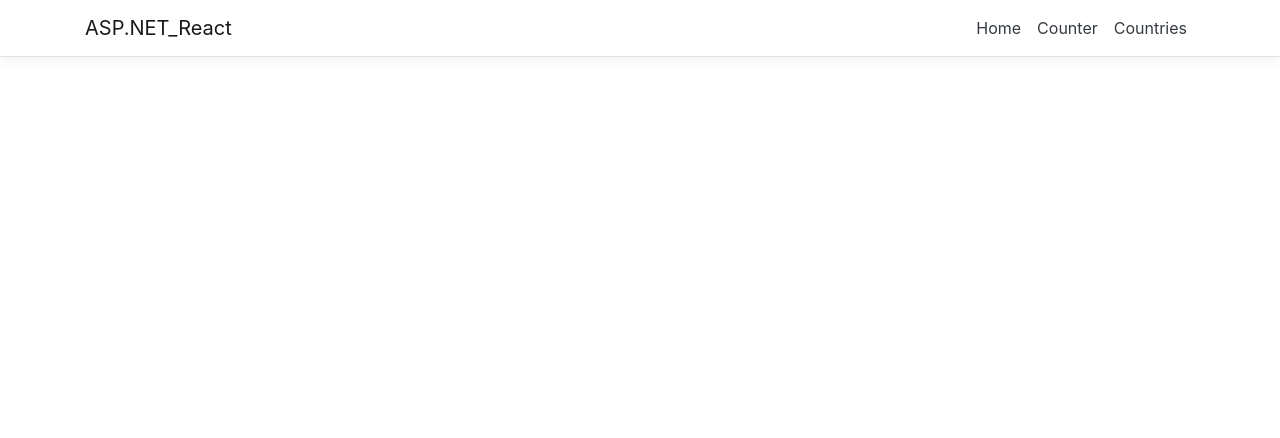
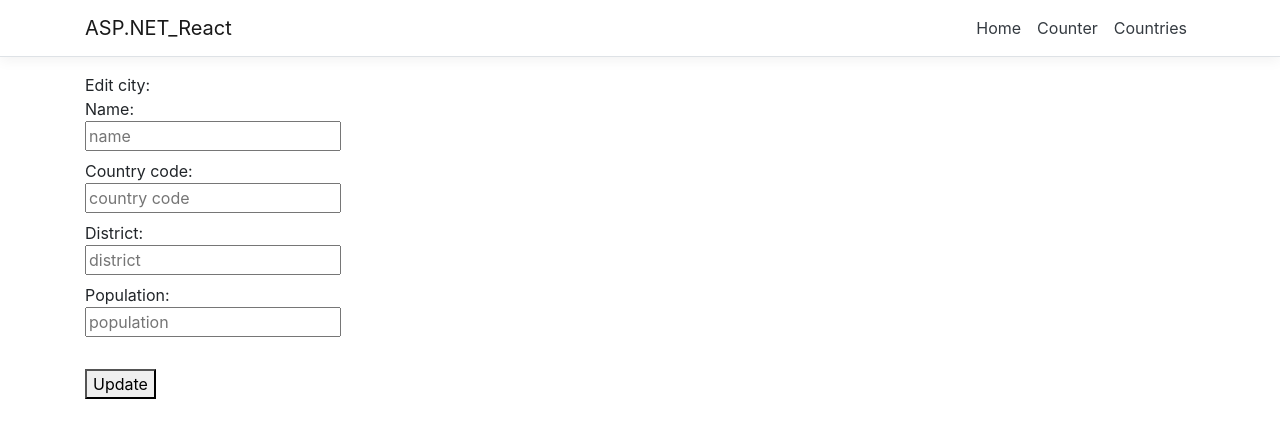
Before and after one commit to AnnaPodozjorova/ASP.NETPraktika, a React (Create React App) app in the folder ASP.NET_React/ClientApp/: page /edit-city in a window 1280 px wide. Shown: the top 438 px of the page. Built offline with nearby package versions, Linux system fonts and the light colour scheme.

Commit message:
Edit data(submit button doesn't work)

```diff
--- a/ASP.NET_React/ClientApp/src/App.js
+++ b/ASP.NET_React/ClientApp/src/App.js
@@ -5,6 +5,7 @@ import { Home } from './components/Home';
 import { FetchData } from './components/FetchData';
 import { Counter } from './components/Counter';
 import { Cities } from './components/Cities';
+import { InsertDataForm } from './components/InsertDataForm';
 
 export default class App extends Component {
   static displayName = App.name;
@@ -16,6 +17,7 @@ export default class App extends Component {
         <Route path='/counter' component={Counter} />
             <Route path='/countries' component={FetchData} />
             <Route path='/cities' component={Cities} />
+            <Route path='/edit-city' component={InsertDataForm} />
       </Layout>
     );
   }
--- a/ASP.NET_React/ClientApp/src/components/Cities.js
+++ b/ASP.NET_React/ClientApp/src/components/Cities.js
@@ -1,4 +1,6 @@
 import React, { Component } from 'react';
+import { Link } from 'react-router-dom';
+
 
 export class Cities extends Component {
     static displayName = Cities.name;
@@ -29,6 +31,10 @@ export class Cities extends Component {
         }
     }
 
+    SendValue(val) {
+        return val;
+    }
+
     static renderForecastsTable(forecasts,del) {
 
         return (
@@ -36,8 +42,8 @@ export class Cities extends Component {
                 <thead>
                     <tr>
                         <th>Name</th>
+                        <th>Country Code</th>
                         <th>District</th>
-                        <th>Country Code</th>
                         <th>Population</th>
                     </tr>
                 </thead>
@@ -50,6 +56,9 @@ export class Cities extends Component {
                             <td>{forecast.population}</td>
                             <td>
                                 <button className="btn btn-primary" onClick={() => del(forecast.id)}>Delete</button>
+                            </td>
+                            <td>
+                                <Link to={{ pathname: '/edit-city', state: { cityid: forecast.id }  }}>Edit</Link>
                             </td>
                         </tr>
                     )}
--- /dev/null
+++ b/ASP.NET_React/ClientApp/src/components/InsertDataForm.js
@@ -0,0 +1,86 @@
+import React from 'react'
+
+export class InsertDataForm extends React.Component {
+    constructor(props) {
+        super(props);
+        this.state = {
+            name: '',
+            countrycode: '',
+            district: '',
+            population: ''
+        };
+        this.handleChange = this.handleChange.bind(this);
+        this.handleSubmit = this.handleSubmit.bind(this);
+
+    }
+
+    handleChange(evt) {
+        this.setState({
+            [evt.target.name]: evt.target.value
+
+        }); console.log(evt.target.name +": " +evt.target.value);
+    }
+
+    handleSubmit(event) {
+        console.log("success");
+        const { cityid } = this.props.location.state;
+        console.log(cityid);
+        fetch('api//Cities' + cityid, {
+            method: 'PUT',
+            body: JSON.stringify({
+                id: cityid,
+                name: event.target.name.value,
+                countrycode: event.target.countrycode.value,
+                district: event.target.district.value,
+                population: event.target.population.value
+            }),
+            headers: {
+                "Content-type": "application/json; charset=UTF-8"
+            }
+        }).then(response => {
+            return response.json()
+        }).then(json => {
+            console.log(json)
+            this.setState({
+                 json
+            });
+            })
+
+
+
+      //  alert('Отправленное имя: ' + this.state.value);
+      //  event.preventDefault();
+    }
+
+    render() {
+        return (
+
+            <div className="input-panel">
+                <span className="form-caption">Edit city:</span>
+                <div>
+                    <label className="field-name">Name:<br />
+                        <input value={this.state.name} name="name" maxLength="40" required onChange={this.handleChange} placeholder="name" />
+                    </label>
+                </div>
+                <div>
+                    <label className="field-name">Country code:<br />
+                        <input value={this.state.countrycode} name="countrycode" maxLength="40" required onChange={this.handleChange} placeholder="country code" />
+                    </label>
+                </div>
+                <div>
+                    <label className="field-name">District:<br />
+                        <input value={this.state.district} name="district" maxLength="4" pattern="[0-9]{1,4}" onChange={this.handleChange} placeholder="district" />
+                    </label>
+                </div>
+                <div>
+                    <label className="field-name">Population:<br />
+                        <input value={this.state.population} name="population" maxLength="2" pattern="[a-z|A-Z]{2}" onChange={this.handleChange} placeholder="population" />
+                    </label>
+                </div>
+                <br />
+
+                <button onClick={() => this.handleSubmit}>Update</button>
+            </div>
+        );
+    }
+}
```
Also changed, not shown: 3 other files (tests, documents, lock files or other folders).
